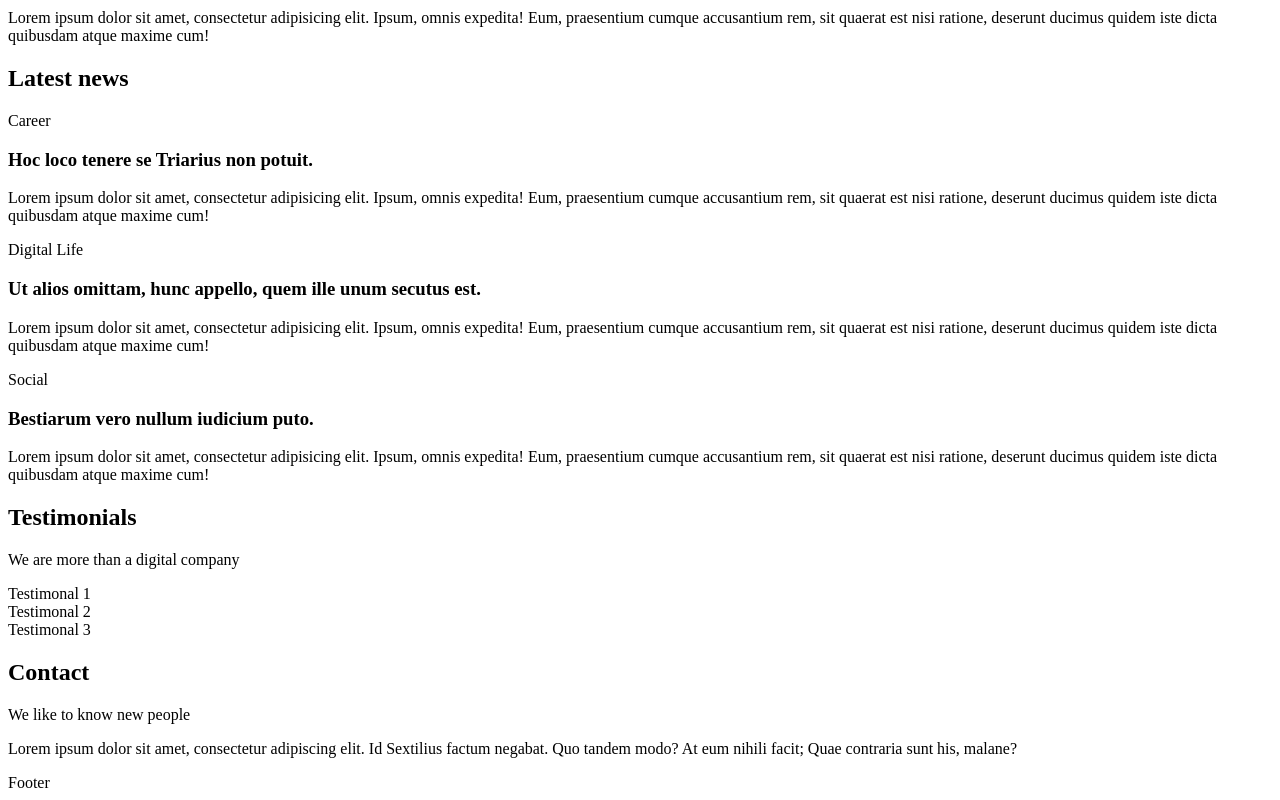
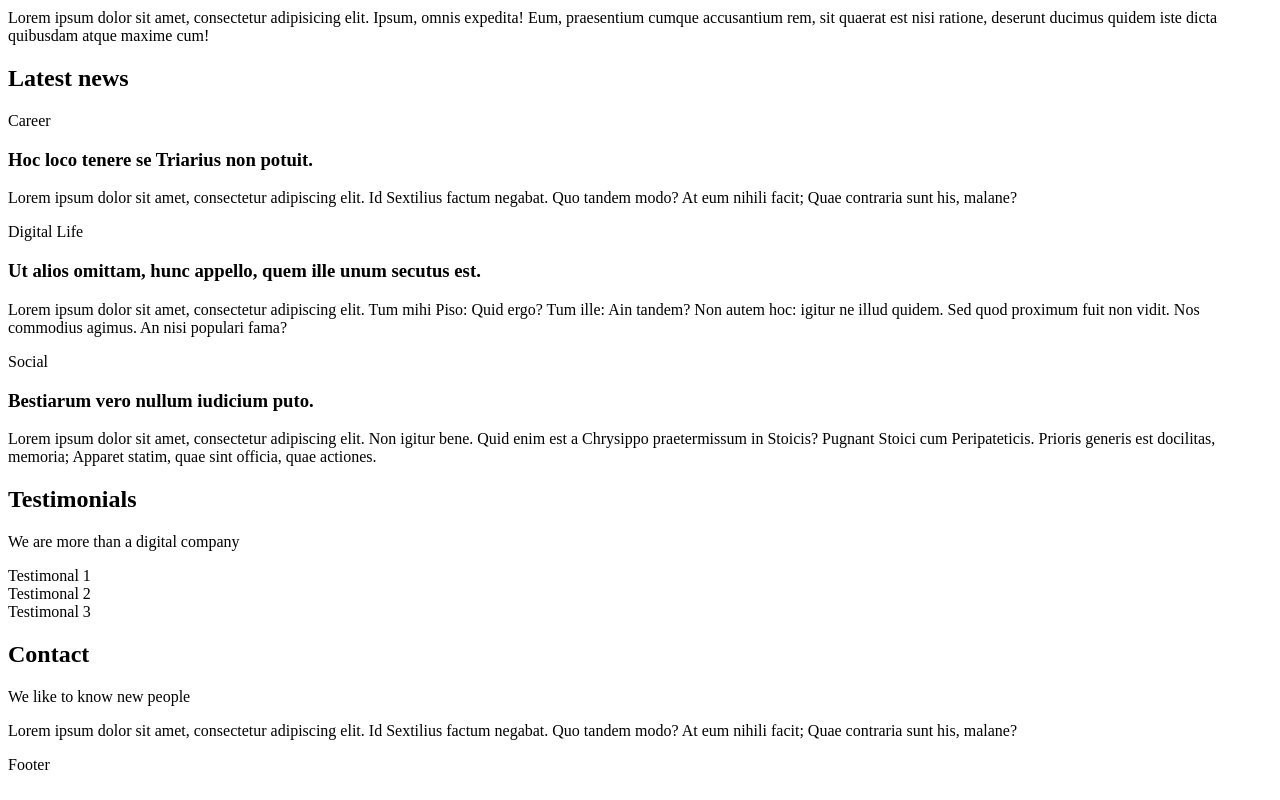
Before and after one commit to viviani22/holbertonschool-web_front_end, a plain HTML site: page html_advanced/12-index.html in a window 1280 px wide. Shown: the part 969-1769 px from the top of the page. Drawn offline with Linux system fonts and the light colour scheme.

Commit message:
fixed latin

```diff
--- a/html_advanced/12-index.html
+++ b/html_advanced/12-index.html
@@ -47,17 +47,17 @@
 				<article>
 					<p>Career</p>
 					<h3>Hoc loco tenere se Triarius non potuit.</h3>
-					<p>Lorem ipsum dolor sit amet, consectetur adipisicing elit. Ipsum, omnis expedita! Eum, praesentium cumque accusantium rem, sit quaerat est nisi ratione, deserunt ducimus quidem iste dicta quibusdam atque maxime cum!</p>
+					<p>Lorem ipsum dolor sit amet, consectetur adipiscing elit. Id Sextilius factum negabat. Quo tandem modo? At eum nihili facit; Quae contraria sunt his, malane?</p>
 				</article>
 				<article>
 					<p>Digital Life</p>
 					<h3>Ut alios omittam, hunc appello, quem ille unum secutus est.</h3>
-					<p>Lorem ipsum dolor sit amet, consectetur adipisicing elit. Ipsum, omnis expedita! Eum, praesentium cumque accusantium rem, sit quaerat est nisi ratione, deserunt ducimus quidem iste dicta quibusdam atque maxime cum!</p>
+					<p>Lorem ipsum dolor sit amet, consectetur adipiscing elit. Tum mihi Piso: Quid ergo? Tum ille: Ain tandem? Non autem hoc: igitur ne illud quidem. Sed quod proximum fuit non vidit. Nos commodius agimus. An nisi populari fama?</p>
 				</article>
 				<article>
 					<p>Social</p>
 					<h3>Bestiarum vero nullum iudicium puto.</h3>
-					<p>Lorem ipsum dolor sit amet, consectetur adipisicing elit. Ipsum, omnis expedita! Eum, praesentium cumque accusantium rem, sit quaerat est nisi ratione, deserunt ducimus quidem iste dicta quibusdam atque maxime cum!</p>
+					<p>Lorem ipsum dolor sit amet, consectetur adipiscing elit. Non igitur bene. Quid enim est a Chrysippo praetermissum in Stoicis? Pugnant Stoici cum Peripateticis. Prioris generis est docilitas, memoria; Apparet statim, quae sint officia, quae actiones.</p>
 				</article>
 			</section>
 			<section>
```
